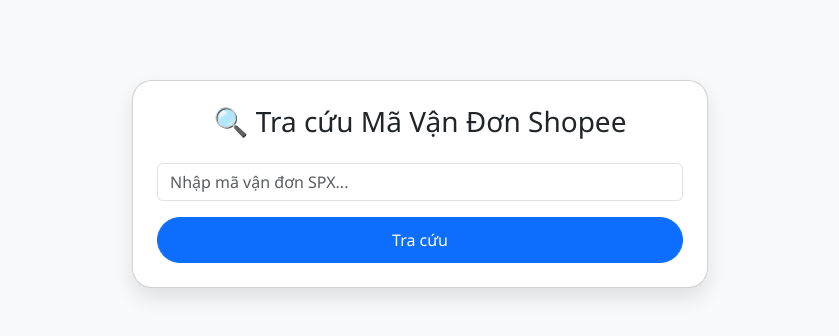
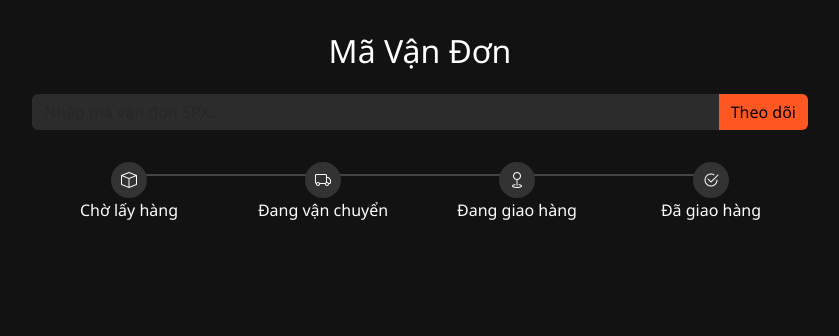
Before and after one commit to connguoihaha/html-starter, a website: page public/index.html in a window 1280 px wide. Shown: the whole page, without its empty margins (220-1059 px from the left). Drawn offline with nearby package versions, Linux system fonts and the light colour scheme.

Commit message:
Update index.html

```diff
--- a/public/index.html
+++ b/public/index.html
@@ -5,95 +5,141 @@
   <meta name="viewport" content="width=device-width, initial-scale=1.0" />
   <title>Tra cứu Mã Vận Đơn Shopee</title>
   <link href="https://cdn.jsdelivr.net/npm/bootstrap@5.3.0/dist/css/bootstrap.min.css" rel="stylesheet" />
+  <link href="https://cdn.jsdelivr.net/npm/bootstrap-icons@1.10.5/font/bootstrap-icons.css" rel="stylesheet" />
   <style>
     body {
-      background: #f8f9fa;
+      background-color: #121212;
+      color: #fff;
       font-family: 'Segoe UI', sans-serif;
+      padding: 2rem 1rem;
     }
     .container {
-      max-width: 600px;
-      margin-top: 80px;
+      max-width: 800px;
+      margin: auto;
     }
-    .card {
-      border-radius: 20px;
-      box-shadow: 0 10px 20px rgba(0,0,0,0.1);
+    .input-group input {
+      background-color: #2c2c2c;
+      color: white;
+      border: none;
     }
-    .btn-primary {
-      border-radius: 30px;
-      padding: 10px 25px;
+    .input-group .btn {
+      background-color: #ff5722;
+      border: none;
     }
-    .tracking-result {
-      background: #e9f7ef;
-      padding: 20px;
-      border-radius: 15px;
-      margin-top: 20px;
-      max-height: 400px;
-      overflow-y: auto;
+    .step-indicator {
+      display: flex;
+      justify-content: space-between;
+      margin-top: 2rem;
     }
-    .timeline-item {
-      margin-bottom: 15px;
-      padding-bottom: 10px;
-      border-bottom: 1px solid #ccc;
+    .step {
+      flex: 1;
+      text-align: center;
+      position: relative;
+    }
+    .step::before {
+      content: '';
+      position: absolute;
+      top: 12px;
+      left: 0;
+      width: 100%;
+      height: 2px;
+      background: #444;
+      z-index: 0;
+    }
+    .step:first-child::before {
+      left: 50%;
+      width: 50%;
+    }
+    .step:last-child::before {
+      width: 50%;
+    }
+    .step-icon {
+      background-color: #333;
+      color: white;
+      width: 36px;
+      height: 36px;
+      border-radius: 50%;
+      display: inline-flex;
+      align-items: center;
+      justify-content: center;
+      z-index: 1;
+      position: relative;
+    }
+    .step.active .step-icon {
+      background-color: #ff5722;
+    }
+    .timeline {
+      margin-top: 2rem;
+      padding-left: 0;
+      list-style: none;
+    }
+    .timeline li {
+      border-left: 2px solid #444;
+      margin-left: 1rem;
+      padding-left: 1rem;
+      margin-bottom: 1rem;
+    }
+    .timeline-time {
+      font-size: 0.85rem;
+      color: #ccc;
     }
   </style>
 </head>
 <body>
   <div class="container">
-    <div class="card p-4">
-      <h3 class="text-center mb-4">🔍 Tra cứu Mã Vận Đơn Shopee</h3>
-      <div class="mb-3">
-        <input type="text" id="trackingCode" class="form-control" placeholder="Nhập mã vận đơn SPX..." />
+    <h2 class="text-center mb-4">Mã Vận Đơn</h2>
+    <div class="input-group mb-3">
+      <input type="text" id="trackingCode" class="form-control" placeholder="Nhập mã vận đơn SPX...">
+      <button class="btn btn-warning" onclick="trackOrder()">Theo dõi</button>
     </div>
-      <div class="d-grid">
-        <button class="btn btn-primary" onclick="trackOrder()">Tra cứu</button>
+
+    <div class="step-indicator">
+      <div class="step" id="step-1"><div class="step-icon"><i class="bi bi-box"></i></div><div>Chờ lấy hàng</div></div>
+      <div class="step" id="step-2"><div class="step-icon"><i class="bi bi-truck"></i></div><div>Đang vận chuyển</div></div>
+      <div class="step" id="step-3"><div class="step-icon"><i class="bi bi-geo"></i></div><div>Đang giao hàng</div></div>
+      <div class="step" id="step-4"><div class="step-icon"><i class="bi bi-check2-circle"></i></div><div>Đã giao hàng</div></div>
     </div>
-      <div id="result" class="tracking-result mt-4 d-none"></div>
-    </div>
+
+    <ul class="timeline" id="result"></ul>
   </div>
 
   <script>
+    function updateSteps(latestCode) {
+      const map = {
+        "Preparing to ship": 1,
+        "In transit": 2,
+        "Out for delivery": 3,
+        "Delivered": 4
+      };
+      const step = map[latestCode] || 1;
+      for (let i = 1; i <= 4; i++) {
+        document.getElementById(`step-${i}`).classList.toggle("active", i <= step);
+      }
+    }
+
     async function trackOrder() {
       const code = document.getElementById("trackingCode").value.trim();
-    const resultDiv = document.getElementById("result");
-    resultDiv.classList.add("d-none");
-    resultDiv.innerHTML = "";
-
-    if (!code) {
-      resultDiv.innerHTML = "<span class='text-danger'>Vui lòng nhập mã vận đơn.</span>";
-      resultDiv.classList.remove("d-none");
-      return;
-    }
-
-    resultDiv.innerHTML = "Đang tra cứu...";
-    resultDiv.classList.remove("d-none");
+      const result = document.getElementById("result");
+      result.innerHTML = '<li>Đang tra cứu...</li>';
+      if (!code) return;
 
       try {
-      // GỌI API CỦA CHÍNH MÌNH THAY VÌ SPX
         const res = await fetch(`/api/track?spx_tn=${code}`);
         const json = await res.json();
 
-      if (json.retcode !== 0 || !json.data?.sls_tracking_info?.records?.length) {
-        throw new Error("Không có dữ liệu phù hợp.");
-      }
+        const records = json?.data?.sls_tracking_info?.records || [];
+        if (records.length === 0) throw new Error();
 
-      const records = json.data.sls_tracking_info.records;
-      let html = '<h5>📦 Trạng thái đơn hàng:</h5>';
+        updateSteps(records[0].milestone_name);
 
-      records.reverse().forEach(r => {
-        const time = new Date(r.actual_time * 1000).toLocaleString("vi-VN");
-        html += `
-          <div class="timeline-item">
-            <strong>${r.buyer_description || r.description}</strong><br />
-            <small>${time}</small><br />
-            ${r.current_location?.location_name ? `<em>Địa điểm: ${r.current_location.location_name}</em>` : ''}
-          </div>
-        `;
-      });
-
-      resultDiv.innerHTML = html;
-    } catch (error) {
-      console.error(error);
-      resultDiv.innerHTML = "<span class='text-danger'>Không thể tra cứu lúc này. Vui lòng kiểm tra lại mã hoặc thử lại sau.</span>";
+        result.innerHTML = records.reverse().map(r => `
+          <li>
+            <div><strong>${r.buyer_description || r.description}</strong></div>
+            <div class="timeline-time">${new Date(r.actual_time * 1000).toLocaleString("vi-VN")}</div>
+          </li>`
+        ).join('');
+      } catch (e) {
+        result.innerHTML = '<li>Không tìm thấy thông tin đơn hàng.</li>';
       }
     }
   </script>
```
Lines whose indentation alone changed are shown as unchanged.
